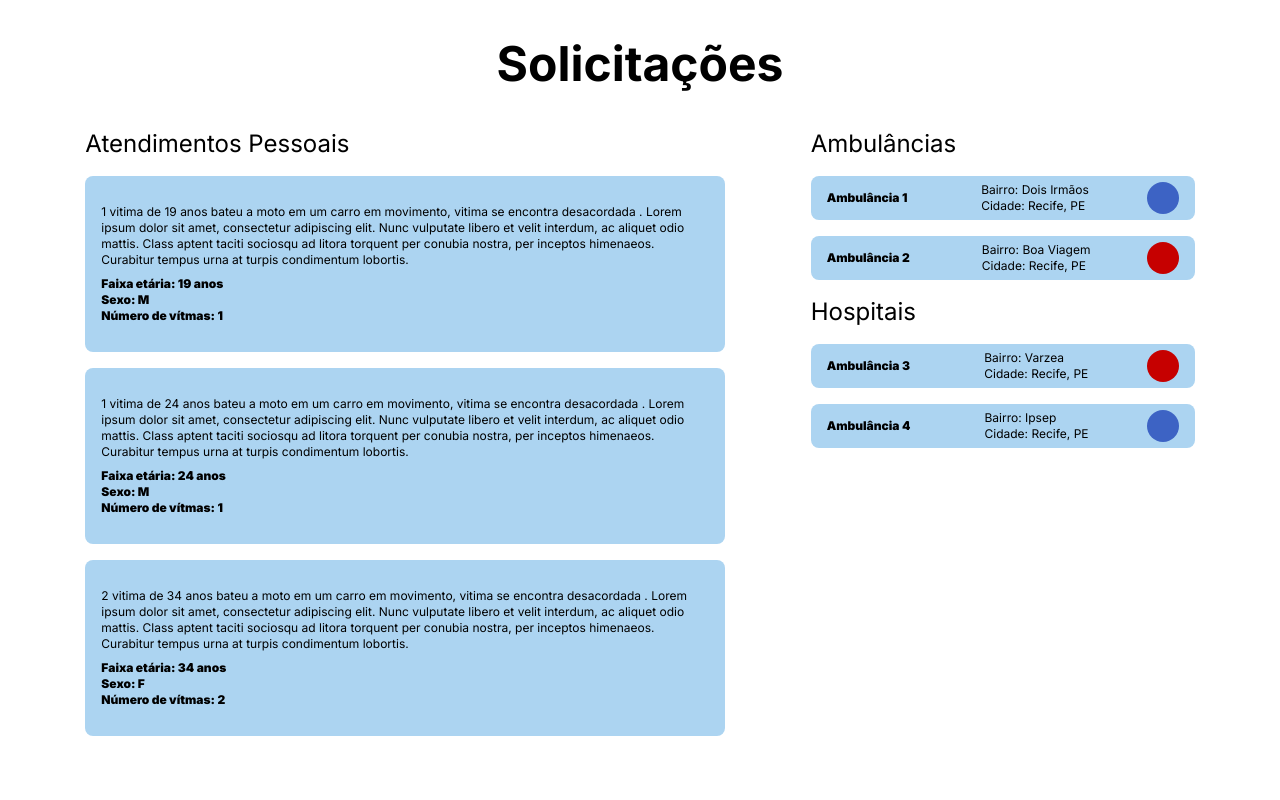
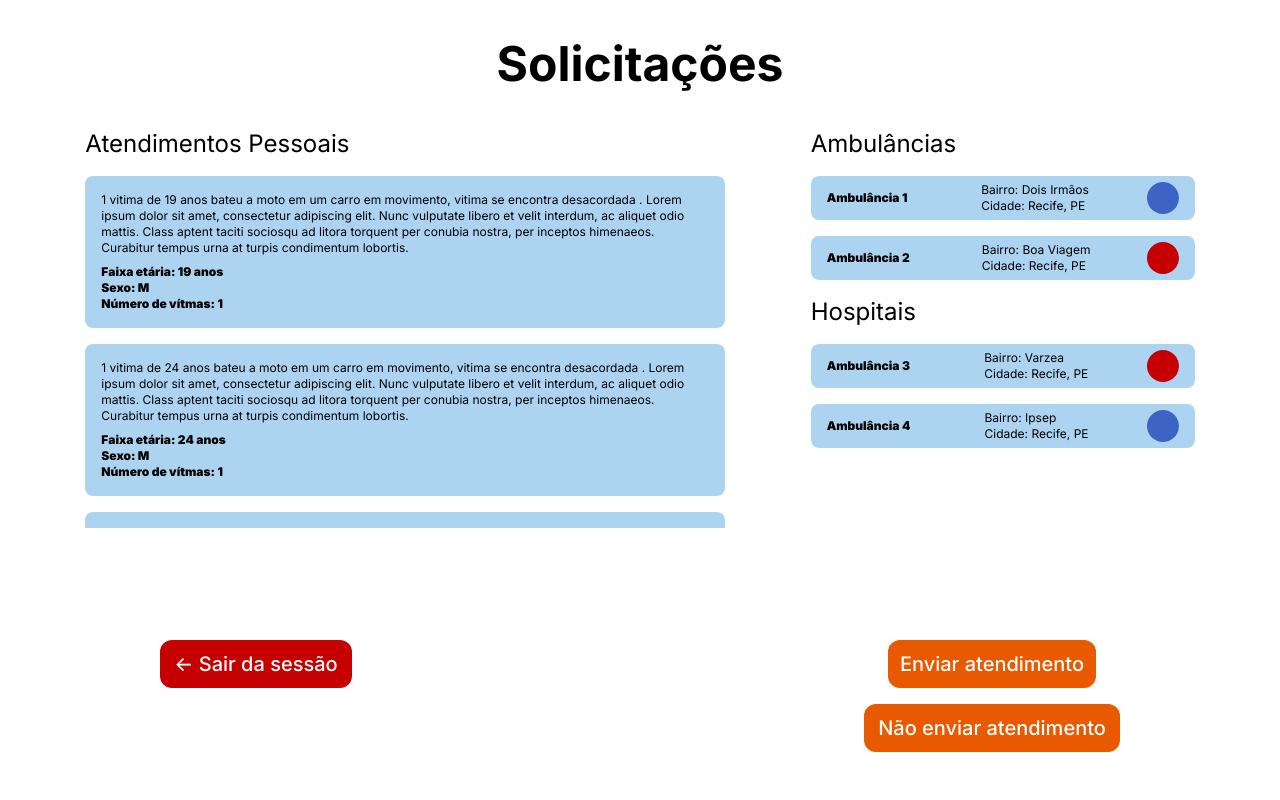
Before and after one commit to HelpSUS/HelpSUS_projetao, a Next.js app in the folder projetao/: page /medico in a window 1280 px wide. Shown: the top 800 px of the page. Built offline with nearby package versions, Linux system fonts and the light colour scheme.

Commit message:
add: adicionando overflow scroll aos componentes

```diff
--- a/projetao/src/app/components/Atendimento.tsx
+++ b/projetao/src/app/components/Atendimento.tsx
@@ -9,8 +9,8 @@ interface AtendimentoProps{
 export default function(props: AtendimentoProps) {
     return(
         <button className="flex flex-col gap-2 justify-center items-baseline bg-[#ACD4F1] w-[40rem] h-[11rem] rounded-lg focus:outline-none focus:ring focus:ring-[#3D63C4]">
-            <p className="mx-4 text-xs text-left ">{props.n_vitimas} vitima de {props.idade} anos {props.descricao}.</p>
-            <p className="mx-4 font-black text-xs text-left">Faixa etária: {props.idade} anos<br/>Sexo: {props.sexo}<br/>Número de vítmas: {props.n_vitimas}</p>
+            <p className="mx-4 mt-4 text-xs text-left ">{props.n_vitimas} vitima de {props.idade} anos {props.descricao}.</p>
+            <p className="mx-4 mb-4 font-black text-xs text-left">Faixa etária: {props.idade} anos<br/>Sexo: {props.sexo}<br/>Número de vítmas: {props.n_vitimas}</p>
         </button>
     )
 }
--- a/projetao/src/app/medico/page.tsx
+++ b/projetao/src/app/medico/page.tsx
@@ -7,12 +7,12 @@ export default function() {
         <div>
             <h1 className="text-5xl font-bold flex justify-center items-center my-10">Solicitações</h1>
             <div className="flex flex-row justify-evenly">
-                <div className=" flex flex-col gap-4 ">
+                <div className=" flex flex-col gap-4 overflow-scroll h-[25rem]">
                     <h2 className=" text-2xl ">Atendimentos Pessoais</h2>
 
                     <Atendimento idade="19" sexo="M" n_vitimas="1" descricao="bateu a moto em um carro em movimento, vitima se encontra desacordada .  Lorem ipsum dolor sit amet, consectetur adipiscing elit. Nunc vulputate libero et velit interdum, ac aliquet odio mattis. Class aptent taciti sociosqu ad litora torquent per conubia nostra, per inceptos himenaeos. Curabitur tempus urna at turpis condimentum lobortis"></Atendimento>
                     <Atendimento idade="24" sexo="M" n_vitimas="1" descricao="bateu a moto em um carro em movimento, vitima se encontra desacordada .  Lorem ipsum dolor sit amet, consectetur adipiscing elit. Nunc vulputate libero et velit interdum, ac aliquet odio mattis. Class aptent taciti sociosqu ad litora torquent per conubia nostra, per inceptos himenaeos. Curabitur tempus urna at turpis condimentum lobortis"></Atendimento>
-                    <Atendimento idade="34" sexo="F" n_vitimas="2" descricao="bateu a moto em um carro em movimento, vitima se encontra desacordada .  Lorem ipsum dolor sit amet, consectetur adipiscing elit. Nunc vulputate libero et velit interdum, ac aliquet odio mattis. Class aptent taciti sociosqu ad litora torquent per conubia nostra, per inceptos himenaeos. Curabitur tempus urna at turpis condimentum lobortis"></Atendimento>
+                    <Atendimento idade="24" sexo="M" n_vitimas="1" descricao="bateu a moto em um carro em movimento, vitima se encontra desacordada .  Lorem ipsum dolor sit amet, consectetur adipiscing elit. Nunc vulputate libero et velit interdum, ac aliquet odio mattis. Class aptent taciti sociosqu ad litora torquent per conubia nostra, per inceptos himenaeos. Curabitur tempus urna at turpis condimentum lobortis"></Atendimento>
                 </div>
 
                 <div className="flex flex-col gap-4">
```
